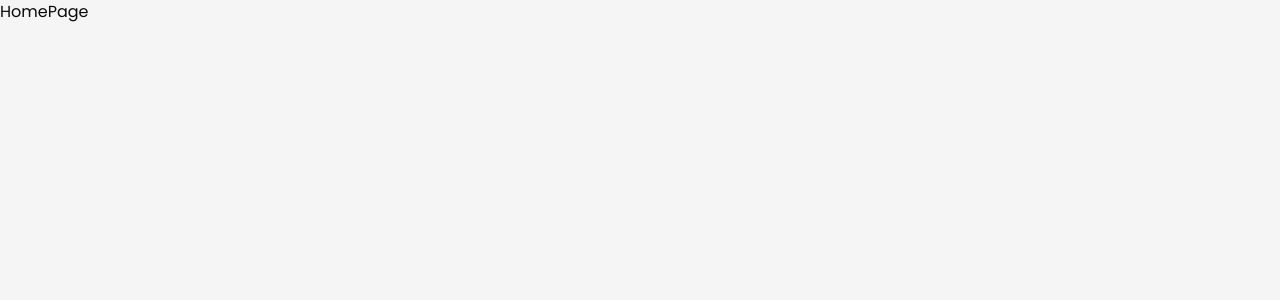
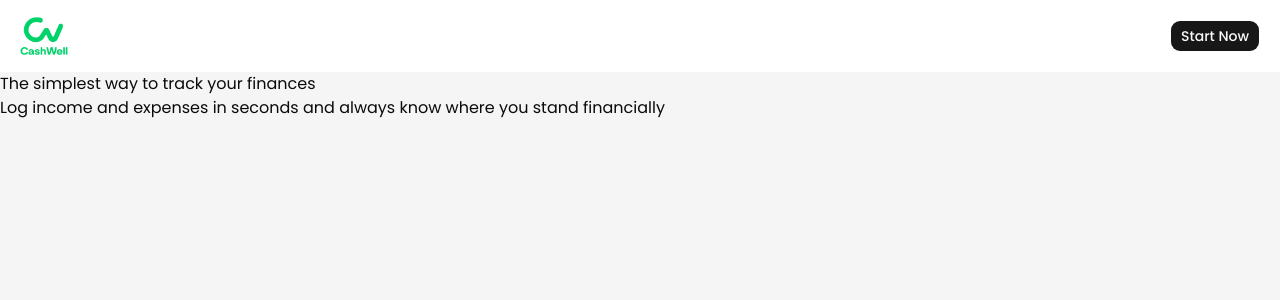
Before and after one commit to Elix-lab/finance-app, a Next.js app: page / in a window 1280 px wide. Shown: the top 300 px of the page. Built offline with nearby package versions, Linux system fonts and the light colour scheme.

Commit message:
Finished NavBar.tsx, and started with Hero.tsx

```diff
--- a/src/app/page.tsx
+++ b/src/app/page.tsx
@@ -1,11 +1,13 @@
 import Image from "next/image";
 import NavBar from "@/components/home-page/NavBar";
+import Hero from "@/components/home-page/Hero";
 
 export default function Home() {
 
   return (
     <>
       <NavBar/>
+      <Hero/>
     </>
   );
 }
--- a/src/components/dashboard/Header.tsx
+++ b/src/components/dashboard/Header.tsx
@@ -10,7 +10,7 @@ const Header = async () => {
   return (
     <div className="flex items-center justify-between w-full py-3 px-5 lg:max-w-6xl m-auto">
       <Link href="/dashboard">
-        <img src="/CashWell.png" alt="CashWell logo" className="w-20" />
+        <img src="/CashWell.png" alt="CashWell logo" className="w-12" />
       </Link>
       <div className="">
         <UserDropDown />
--- /dev/null
+++ b/src/components/home-page/Hero.tsx
@@ -0,0 +1,13 @@
+function Hero() {
+  return (
+    <div>
+      <h1>The simplest way to track your finances</h1>
+      <p>
+        Log income and expenses in seconds and always know where you stand
+        financially
+      </p>
+    </div>
+  );
+}
+
+export default Hero;
--- a/src/components/home-page/NavBar.tsx
+++ b/src/components/home-page/NavBar.tsx
@@ -1,6 +1,22 @@
+import Link from "next/link";
+import { Button } from "../ui/button";
+
 function NavBar() {
     return(
-        <h1>HomePage</h1>
+        <header className="flex justify-between items-center py-3 px-5 bg-white">
+            {/* Logo */}
+            <Link href="/">
+                <img src="/CashWell.png" alt="CashWell logo" className="w-12"/>
+            </Link>
+            {/* Nav */}
+            <nav>
+                <ul>
+                    <Button asChild>
+                        <Link href="/dashboard">Start Now</Link>
+                    </Button>
+                </ul>
+            </nav>
+        </header>
     )
 }
 
```
